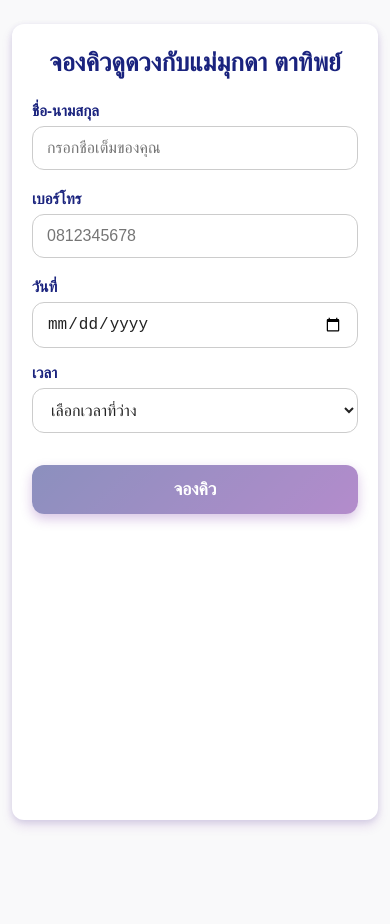
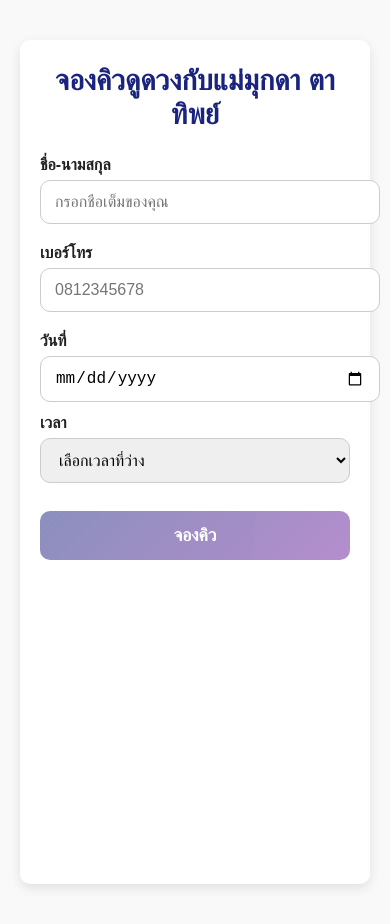
Before and after one commit to SatuN0Punte/fortune-booking, a plain HTML site: page index.html in a window 390 px wide. Before the commit the page ends 844 px from the top, so only its background shows below. Drawn offline with Linux system fonts and the light colour scheme.

Commit message:
Update0.8.1.3 style.css

```diff
--- a/style.css
+++ b/style.css
@@ -1,17 +1,16 @@
 :root {
-  --color-primary: #1A237E;   /* น้ำเงินเข้ม */
-  --color-accent: #6A1B9A;    /* ม่วง */
-  --color-gold: #FFD700;      /* ทอง */
+  --color-primary: #1A237E;
+  --color-accent: #6A1B9A;
+  --color-gold: #FFD700;
   --color-bg: #F9F9FA;
   --color-text: #222;
-  --border-radius: 12px;
+  --border-radius: 10px;
   --transition-speed: 0.3s;
 }
-* {
-  box-sizing: border-box;
-}
+
 body {
-  margin: 0; padding: 24px 12px;
+  margin: 0;
+  padding: 40px 20px;
   font-family: 'Prompt', sans-serif;
   background: var(--color-bg);
   color: var(--color-text);
@@ -19,64 +18,60 @@ body {
   justify-content: center;
   min-height: 100vh;
 }
+
 .container {
-  max-width: 420px;
+  max-width: 500px;
   width: 100%;
-  background: white;
+  background: #fff;
   border-radius: var(--border-radius);
-  box-shadow:
-    0 2px 6px rgba(26, 35, 126, 0.12),
-    0 6px 12px rgba(106, 27, 154, 0.12);
-  padding: 32px 28px;
+  box-shadow: 0 4px 12px rgba(0, 0, 0, 0.1);
+  padding: 32px;
   display: flex;
   flex-direction: column;
 }
+
 h1 {
-  margin: 0 0 24px 0;
-  font-weight: 700;
-  font-size: 1.9rem;
+  margin: 0 0 24px;
+  text-align: center;
   color: var(--color-primary);
-  text-align: center;
+  font-size: 1.8rem;
 }
+
 form {
   display: flex;
   flex-direction: column;
   gap: 20px;
 }
+
 label {
   font-weight: 600;
-  font-size: 0.95rem;
-  color: var(--color-primary);
   margin-bottom: 6px;
-  display: block;
+  display: inline-block;
 }
+
 input[type="text"],
 input[type="tel"],
 input[type="date"],
 select {
   width: 100%;
   padding: 12px 14px;
-  border: 1.8px solid #ccc;
+  border: 1.5px solid #ccc;
   border-radius: var(--border-radius);
   font-size: 1rem;
-  color: var(--color-text);
-  background: #fff;
-  transition: border-color var(--transition-speed) ease, box-shadow var(--transition-speed) ease;
-}
-input[type="text"]:focus,
-input[type="tel"]:focus,
-input[type="date"]:focus,
-select:focus {
-  outline: none;
-  border-color: var(--color-gold);
-  box-shadow: 0 0 8px var(--color-gold);
+  transition: border-color var(--transition-speed);
 }
 
-/* Date & Time side by side */
+input:focus,
+select:focus {
+  border-color: var(--color-primary);
+  outline: none;
+}
+
 .datetime-group {
   display: flex;
   gap: 16px;
 }
+
 .datetime-group > div {
   flex: 1;
   display: flex;
@@ -84,31 +79,30 @@ select:focus {
 }
 
 button#submitBtn {
-  margin-top: 12px;
+  margin-top: 8px;
   background: linear-gradient(135deg, var(--color-primary), var(--color-accent));
   border: none;
   border-radius: var(--border-radius);
   padding: 14px 0;
   color: #fff;
   font-weight: 700;
-  font-size: 1.2rem;
-  box-shadow: 0 5px 12px rgba(106, 27, 154, 0.5);
+  font-size: 1.1rem;
   cursor: pointer;
-  transition: background var(--transition-speed) ease, box-shadow var(--transition-speed) ease;
+  transition: background var(--transition-speed);
 }
+
 button#submitBtn:hover:enabled {
   background: var(--color-gold);
   color: #000;
-  box-shadow: 0 6px 20px rgba(255, 215, 0, 0.8);
 }
+
 button#submitBtn:disabled {
   opacity: 0.5;
   cursor: not-allowed;
 }
 
-/* Loader */
 .loader {
-  margin: 18px auto 0;
+  margin: 20px auto 0;
   border: 4px solid #eee;
   border-top: 4px solid var(--color-primary);
   border-radius: 50%;
@@ -117,40 +111,38 @@ button#submitBtn:disabled {
   animation: spin 1s linear infinite;
   opacity: 0;
   pointer-events: none;
-  transition: opacity 0.3s ease;
 }
+
 .loader.visible {
   opacity: 1;
-  pointer-events: auto;
 }
+
 @keyframes spin {
   0% { transform: rotate(0deg); }
   100% { transform: rotate(360deg); }
 }
 
-/* Confirmation */
 #confirmation {
+  display: none;
   margin-top: 28px;
   text-align: center;
-  color: var(--color-primary);
-  font-weight: 600;
-  display: none;
-  flex-direction: column;
-  gap: 14px;
 }
+
 #confirmation.visible {
-  display: flex;
+  display: block;
 }
+
 #confirmDetails {
-  border: 1.5px solid var(--color-accent);
+  margin-bottom: 20px;
   background: #f3e9ff;
-  padding: 18px 22px;
+  padding: 16px;
+  border: 1px solid var(--color-accent);
   border-radius: var(--border-radius);
-  font-size: 1.05rem;
+  text-align: left;
   white-space: pre-line;
-  word-break: break-word;
 }
-button#bookAgainBtn {
+
+#bookAgainBtn {
   background: var(--color-gold);
   border: none;
   border-radius: var(--border-radius);
@@ -160,23 +152,19 @@ button#bookAgainBtn {
   cursor: pointer;
   transition: background 0.3s ease;
 }
-button#bookAgainBtn:hover {
+
+#bookAgainBtn:hover {
   background: var(--color-primary);
   color: #fff;
 }
 
-/* Responsive */
 @media (max-width: 480px) {
   .datetime-group {
     flex-direction: column;
+    gap: 12px;
   }
+
   .container {
     padding: 24px 20px;
   }
-  h1 {
-    font-size: 1.6rem;
-  }
-  button#submitBtn {
-    font-size: 1.1rem;
-  }
 }
```
